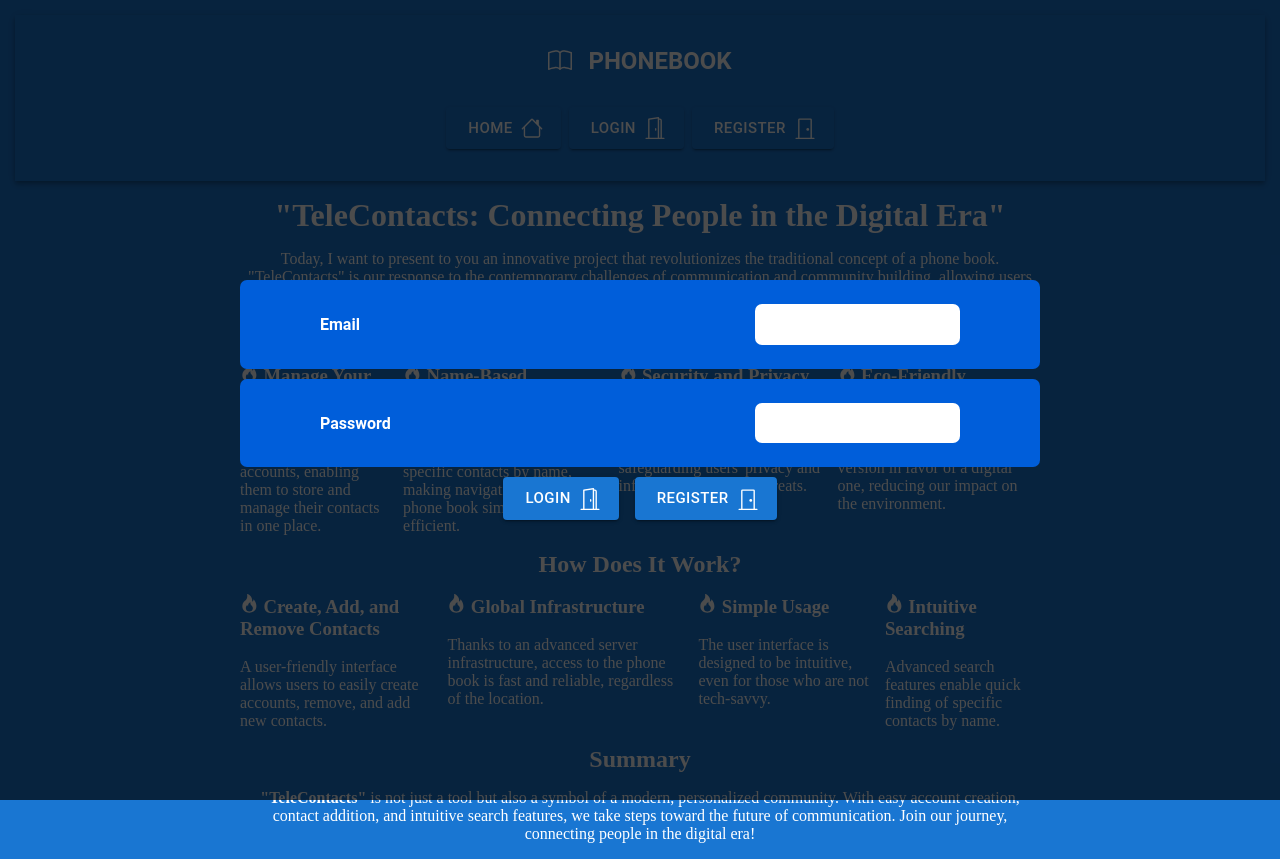
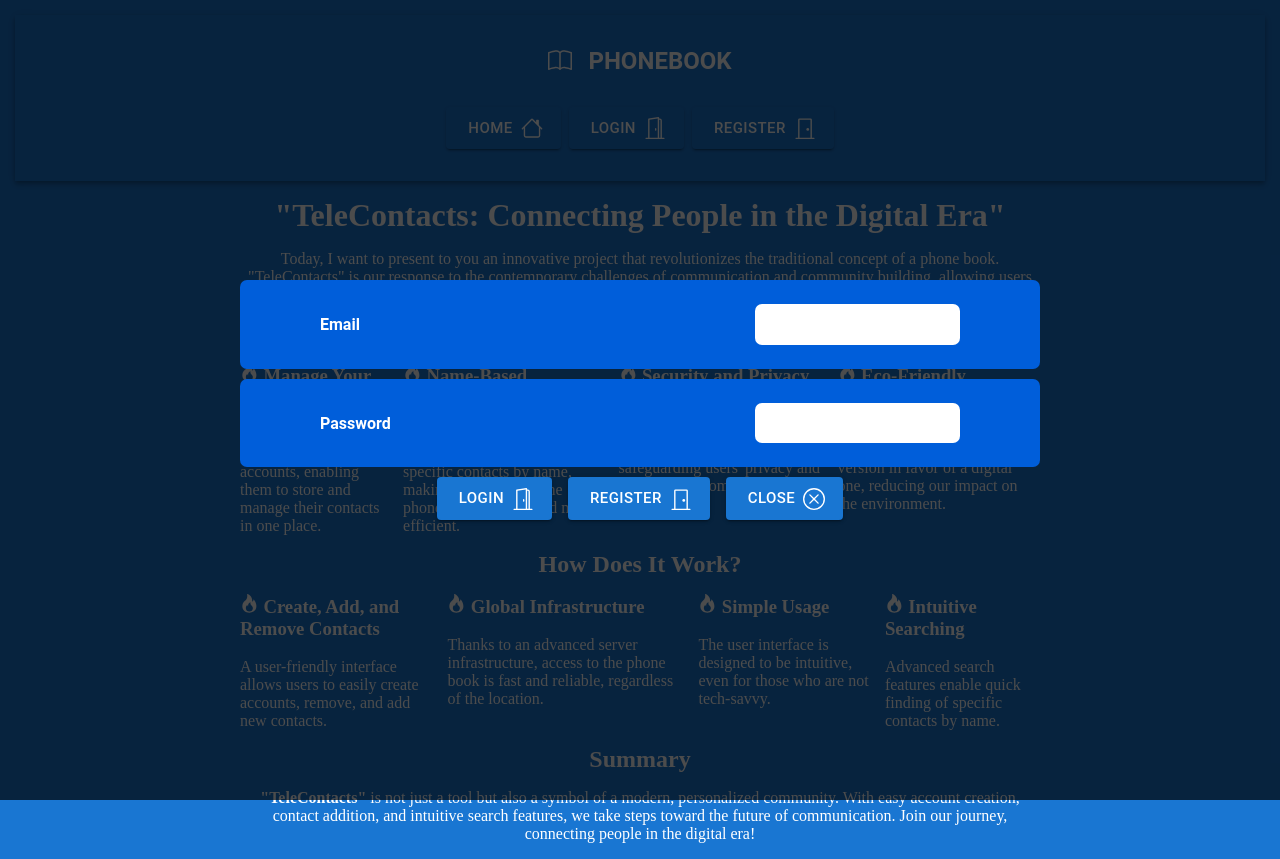
Before and after one commit to krystianklimczak/goit-react-hw-08-phonebook, a React (Create React App) app: page /goit-react-hw-08-phonebook/login in a window 1280 px wide. Built offline with nearby package versions, Linux system fonts and the light colour scheme.

Commit message:
add close button at register and login

```diff
--- a/src/components/login/Login.jsx
+++ b/src/components/login/Login.jsx
@@ -3,7 +3,7 @@ import { Button } from '@mui/material';
 import { useDispatch } from 'react-redux';
 import { NavLink } from 'react-router-dom';
 import { HelmetProvider, Helmet } from 'react-helmet-async';
-import { DoorClosed, DoorOpen } from 'react-bootstrap-icons';
+import { DoorClosed, DoorOpen, XCircle } from 'react-bootstrap-icons';
 
 import Modal from 'components/modal/Modal';
 import { login } from 'redux/reducers/auth/operations';
@@ -54,6 +54,11 @@ export default function Login() {
                   Register
                 </Button>
               </NavLink>
+              <NavLink to="/goit-react-hw-08-phonebook">
+                <Button variant="contained" size="large" endIcon={<XCircle />}>
+                  Close
+                </Button>
+              </NavLink>
             </div>
           </form>
         </Modal>
--- a/src/components/register/Register.jsx
+++ b/src/components/register/Register.jsx
@@ -3,7 +3,7 @@ import { Button } from '@mui/material';
 import { useDispatch } from 'react-redux';
 import { NavLink } from 'react-router-dom';
 import { Helmet, HelmetProvider } from 'react-helmet-async';
-import { DoorClosed, DoorOpen } from 'react-bootstrap-icons';
+import { DoorClosed, DoorOpen, XCircle } from 'react-bootstrap-icons';
 
 import Modal from 'components/modal/Modal';
 import { register } from 'redux/reducers/auth/operations';
@@ -60,6 +60,11 @@ export default function Register() {
                   Login
                 </Button>
               </NavLink>
+              <NavLink to="/goit-react-hw-08-phonebook">
+                <Button variant="contained" size="large" endIcon={<XCircle />}>
+                  Close
+                </Button>
+              </NavLink>
             </div>
           </form>
         </Modal>
```
